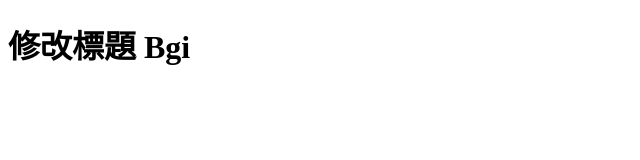
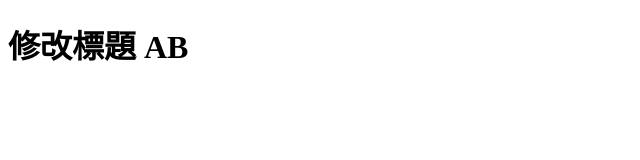
Before and after one commit to shangchu0412/test1014, a plain HTML site: page index.html in a window 1280 px wide. Shown: the full height of the page, 0-640 px from the left. Drawn offline with Linux system fonts and the light colour scheme.

Commit message:
修改 h1 文字，合併AB資訊

```diff
--- a/index.html
+++ b/index.html
@@ -6,6 +6,6 @@
     <title>再次修改 title</title>
 </head>
 <body>
-    <h1>修改標題 Bgi</h1>
+    <h1>修改標題 AB</h1>
 </body>
 </html>
```
